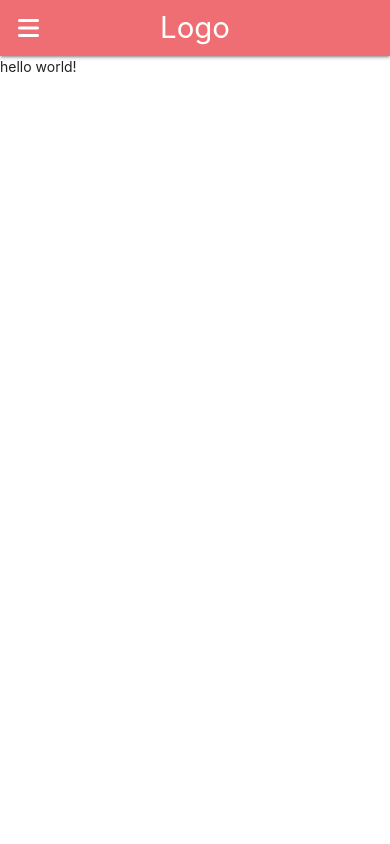
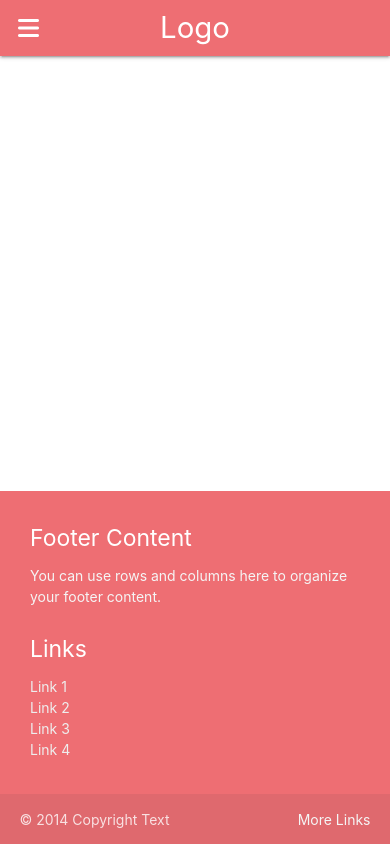
Before and after one commit to MaxBWiseman/TaskManagerProject, a Python web app: template taskmanager/templates/base.html in a window 390 px wide. Run offline with Jinja, Linux system fonts and the light colour scheme; the template is opened without the code that fills it, so the values that code supplies are empty; some libraries are stand-ins or nearby versions.

Commit message:
chore: Update base.html and style.css for responsive layout

```diff
--- a/taskmanager/static/css/style.css
+++ b/taskmanager/static/css/style.css
@@ -0,0 +1,9 @@
+body {
+    display: flex;
+    min-height: 100vh;
+    flex-direction: column;
+  }
+
+  main {
+    flex: 1 0 auto;
+  }
--- a/taskmanager/templates/base.html
+++ b/taskmanager/templates/base.html
@@ -1,15 +1,21 @@
 <!DOCTYPE html>
 <html lang="en">
+
 <head>
     <meta charset="UTF-8">
     <meta name="viewport" content="width=device-width, initial-scale=1.0">
-    <link rel="stylesheet" href="https://cdnjs.cloudflare.com/ajax/libs/font-awesome/6.6.0/css/all.min.css" integrity="sha512-Kc323vGBEqzTmouAECnVceyQqyqdsSiqLQISBL29aUW4U/M7pSPA/gEUZQqv1cwx4OnYxTxve5UMg5GT6L4JJg==" crossorigin="anonymous" referrerpolicy="no-referrer" />
+    <link rel="stylesheet" href="https://cdnjs.cloudflare.com/ajax/libs/font-awesome/6.6.0/css/all.min.css"
+        integrity="sha512-Kc323vGBEqzTmouAECnVceyQqyqdsSiqLQISBL29aUW4U/M7pSPA/gEUZQqv1cwx4OnYxTxve5UMg5GT6L4JJg=="
+        crossorigin="anonymous" referrerpolicy="no-referrer" />
     <link rel="stylesheet" href="https://cdnjs.cloudflare.com/ajax/libs/materialize/1.0.0/css/materialize.min.css">
-    <link rel="stylesheet" href="{{ url_for('static', filename='css/style.css') }}"> <!--this format only needed for any files that we actually own within our workspace or project, including images and links-->
+    <link rel="stylesheet" href="{{ url_for('static', filename='css/style.css') }}">
+    <!--this format only needed for any files that we actually own within our workspace or project, including images and links-->
     <title>Task Manager</title>
 </head>
+
 <body>
     <header>
+        <!--normal navbar-->
         <nav class="light-orange darken-1">
             <div class="nav-wrapper">
                 <a href="#!" class="brand-logo">Logo</a>
@@ -21,18 +27,48 @@
                 </ul>
             </div>
         </nav>
-
+        <!--mobile navbar-->
         <ul class="sidenav" id="mobile-demo">
             <li><a href="{{ url_for('home')}}">Home</a></li>
             <li><a href="">New Task</a></li>
             <li><a href="">Categories</a></li>
         </ul>
     </header>
+    <main class="container">
+        {% block content %}
+        {% endblock %}
+    </main>
 
 
+    <footer class="page-footer">
+        <div class="container">
+            <div class="row">
+                <div class="col l6 s12">
+                    <h5 class="white-text">Footer Content</h5>
+                    <p class="grey-text text-lighten-4">You can use rows and columns here to organize your footer
+                        content.</p>
+                </div>
+                <div class="col l4 offset-l2 s12">
+                    <h5 class="white-text">Links</h5>
+                    <ul>
+                        <li><a class="grey-text text-lighten-3" href="#!">Link 1</a></li>
+                        <li><a class="grey-text text-lighten-3" href="#!">Link 2</a></li>
+                        <li><a class="grey-text text-lighten-3" href="#!">Link 3</a></li>
+                        <li><a class="grey-text text-lighten-3" href="#!">Link 4</a></li>
+                    </ul>
+                </div>
+            </div>
+        </div>
+        <div class="footer-copyright">
+            <div class="container">
+                © 2014 Copyright Text
+                <a class="grey-text text-lighten-4 right" href="#!">More Links</a>
+            </div>
+        </div>
+    </footer>
+    <script src="https://cdnjs.cloudflare.com/ajax/libs/materialize/1.0.0/js/materialize.min.js"></script>
+    <script src="{{ url_for('static', filename='js/script.js') }}"></script>
+    <!--this format only needed for any files that we actually own within our workspace or project, including images and links-->
+</body>
 
-    hello world!
-    <script src="https://cdnjs.cloudflare.com/ajax/libs/materialize/1.0.0/js/materialize.min.js"></script>
-    <script src="{{ url_for('static', filename='js/script.js') }}"></script><!--this format only needed for any files that we actually own within our workspace or project, including images and links-->
-</body>
 </html>
```
Lines whose indentation alone changed are shown as unchanged.
